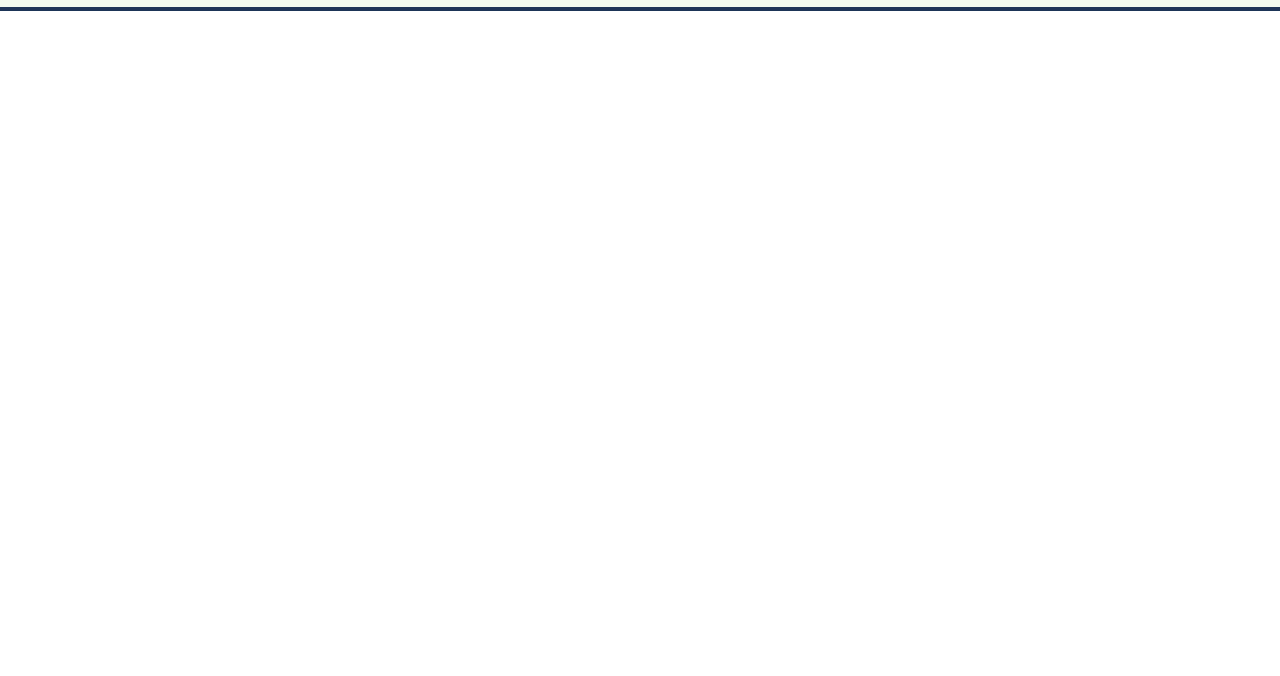
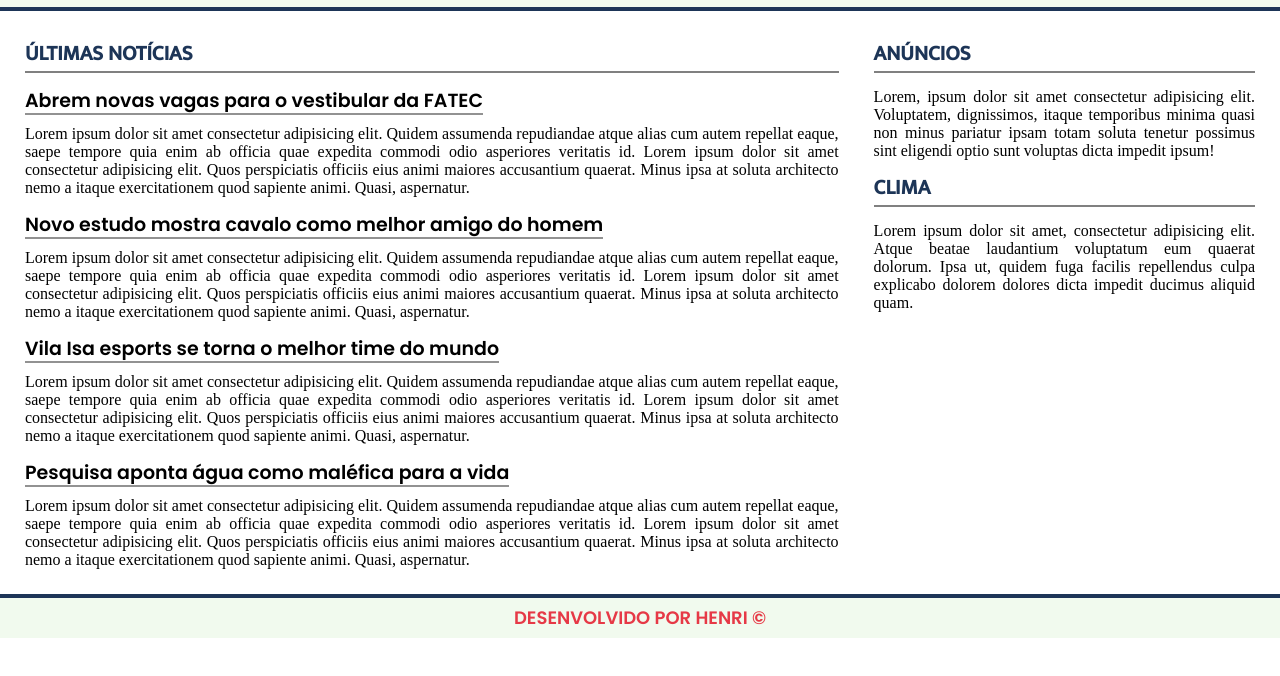
Before and after one commit to HenriqueLopesDev/jornal-do-bairro, a plain HTML site: page index.html in a window 1280 px wide. Shown: the part 52-728 px from the top of the page. Drawn offline with Linux system fonts and the light colour scheme.

Commit message:
Create the header component

```diff
--- /dev/null
+++ b/css/components/footer.css
@@ -0,0 +1,17 @@
+footer{
+    background-color: #F1FAEE;
+    border-top: 4px solid #1D3557;
+    display: flex;
+    height: 100%;
+    line-height: 40px;
+    align-items: center;
+    justify-content: center;
+}
+
+h1{
+    font-size: 26px;
+    font-family: "Poppins", Arial, Helvetica, sans-serif;
+    font-weight: 600;
+    text-transform: uppercase;
+    color: #E63946;
+}
--- /dev/null
+++ b/css/components/header.css
@@ -0,0 +1,62 @@
+header{
+    display: flex;
+    align-items: center;
+    justify-content: space-between;
+    background-color: #F1FAEE;
+    border-bottom: 4px solid #1D3557;
+    padding: 10px 25px;
+}
+
+h1{
+    font-size: 26px;
+    font-family: "Poppins", Arial, Helvetica, sans-serif;
+    font-weight: 600;
+    text-transform: uppercase;
+    color: #E63946;
+}
+
+a{
+    color: #E63946;
+    font-size: 18px;
+    font-family: "Poppins", Arial, Helvetica, sans-serif;
+    font-weight: 550;
+    text-decoration: none;
+    text-transform: uppercase;
+    margin-right: 20px;
+    display: inline-flex;
+    height: 35px;
+    line-height: 35px;
+    transition: transform 200ms linear;
+}
+
+a:hover{
+    transform: scale(1.08);
+}
+
+nav{
+    display:inline-flex;
+}
+
+#campo{
+    width: 350px;
+    height: 30px;
+    border-radius: 5px;
+    border: 1.5px solid #F1FAEE;
+    outline: 0;
+}
+
+#botao_busca{
+    display: inline-flex;
+    vertical-align: middle;
+    width: auto;
+    height: auto;
+    border: none;
+    background: none;
+    font-size: 18px;
+    transition: transform 200ms linear;
+}
+
+#botao_busca:hover{
+    cursor: pointer;
+    transform: scale(1.08);
+}
--- a/css/index.css
+++ b/css/index.css
@@ -1,62 +1,52 @@
-header{
-    display: flex;
-    align-items: center;
-    justify-content: space-between;
-    background-color: #F1FAEE;
-    border-bottom: 4px solid #1D3557;
-    padding: 10px 25px;
+h2{
+    font-family: Arial, Helvetica, sans-serif;
+    font-size: 20px;
+    text-transform: uppercase;
 }
 
-h1{
-    font-size: 26px;
+h3{
+    font-size: 19px;
     font-family: "Poppins", Arial, Helvetica, sans-serif;
-    font-weight: 600;
-    text-transform: uppercase;
-    color: #E63946;
+    display: inline-block;
+    margin-bottom: 5px;
+    border-bottom: 2px solid rgb(146, 146, 146);
+    margin-bottom: 10px;
+    line-height: 25px;
 }
 
-a{
-    color: #E63946;
-    font-size: 18px;
-    font-family: "Poppins", Arial, Helvetica, sans-serif;
-    font-weight: 550;
-    text-decoration: none;
-    text-transform: uppercase;
-    margin-right: 20px;
-    display: inline-flex;
-    height: 35px;
-    line-height: 35px;
-    transition: transform 200ms linear;
+main{
+    display: flex;
+    background-color: #FFF;
 }
 
-a:hover{
-    transform: scale(1.08);
+.parte-esquerda{
+    margin-top: 15px;
+    width: 64%;
+    padding: 10px;
+    padding-left: 25px;
+    padding-right: 25px;
+    margin-bottom: 15px;
 }
 
-nav{
-    display:inline-flex;
+.parte-direita{
+    margin-top: 15px;
+    width: 30%;
+    padding: 10px;
+    padding-right: 25px;
+    margin-bottom: 15px;
 }
 
-#campo{
-    width: 350px;
-    height: 30px;
-    border-radius: 5px;
-    border: 1.5px solid #F1FAEE;
-    outline: 0;
+.anuncios{
+    margin-bottom: 10px;
+    text-align: justify;
 }
 
-#botao_busca{
-    display: inline-flex;
-    vertical-align: middle;
-    width: auto;
-    height: auto;
-    border: none;
-    background: none;
-    font-size: 18px;
-    transition: transform 200ms linear;
+.clima{
+    text-align: justify;
 }
 
-#botao_busca:hover{
-    cursor: pointer;
-    transform: scale(1.08);
+.noticia{
+    margin-top: 15px;
+    text-align: justify;
+
 }
--- a/css/reset.css
+++ b/css/reset.css
@@ -1,3 +1,3 @@
-body, h1, h2, h3{
+body, h1, h2, h3, p{
 	margin: 0px;
 }
--- a/index.html
+++ b/index.html
@@ -6,9 +6,11 @@
         <script src="https://kit.fontawesome.com/08c8a17f4e.js" crossorigin="anonymous"></script>
         <link rel="preconnect" href="https://fonts.googleapis.com">
         <link rel="preconnect" href="https://fonts.gstatic.com" crossorigin>
-        <link href="https://fonts.googleapis.com/css2?family=Poppins:wght@300;400;500;600&display=swap" rel="stylesheet">
+        <link href="https://fonts.googleapis.com/css2?family=Mukta:wght@400;500&family=Poppins:wght@300;400;500;600&display=swap" rel="stylesheet">
         <link rel="stylesheet" href="css/reset.css">
         <link rel="stylesheet" href="css/index.css">
+        <link rel="stylesheet" href="css/components/header.css">
+        <link rel="stylesheet" href="css/components/footer.css">
         <title>Jornal do Bairro</title>
     </head>
     <body>
@@ -27,5 +29,39 @@
                 </form>
             </nav>
         </header>
+        <main>
+            <div class="parte-esquerda">
+                <h2 style="border-bottom: 2px solid gray; color: #1D3557; font-family: 'Mukta', Arial, Helvetica, sans-serif; font-size: 21px;">Últimas Notícias</h2>
+                <div class="noticia">
+                    <h3>Abrem novas vagas para o vestibular da FATEC</h3>
+                    <p>Lorem ipsum dolor sit amet consectetur adipisicing elit. Quidem assumenda repudiandae atque alias cum autem repellat eaque, saepe tempore quia enim ab officia quae expedita commodi odio asperiores veritatis id. Lorem ipsum dolor sit amet consectetur adipisicing elit. Quos perspiciatis officiis eius animi maiores accusantium quaerat. Minus ipsa at soluta architecto nemo a itaque exercitationem quod sapiente animi. Quasi, aspernatur.</p>
+                </div>
+                <div class="noticia">
+                    <h3>Novo estudo mostra cavalo como melhor amigo do homem</h3>
+                    <p>Lorem ipsum dolor sit amet consectetur adipisicing elit. Quidem assumenda repudiandae atque alias cum autem repellat eaque, saepe tempore quia enim ab officia quae expedita commodi odio asperiores veritatis id. Lorem ipsum dolor sit amet consectetur adipisicing elit. Quos perspiciatis officiis eius animi maiores accusantium quaerat. Minus ipsa at soluta architecto nemo a itaque exercitationem quod sapiente animi. Quasi, aspernatur.</p>
+                </div>
+                <div class="noticia">
+                    <h3>Vila Isa esports se torna o melhor time do mundo</h3>
+                    <p>Lorem ipsum dolor sit amet consectetur adipisicing elit. Quidem assumenda repudiandae atque alias cum autem repellat eaque, saepe tempore quia enim ab officia quae expedita commodi odio asperiores veritatis id. Lorem ipsum dolor sit amet consectetur adipisicing elit. Quos perspiciatis officiis eius animi maiores accusantium quaerat. Minus ipsa at soluta architecto nemo a itaque exercitationem quod sapiente animi. Quasi, aspernatur.</p>
+                </div>
+                <div class="noticia">
+                    <h3>Pesquisa aponta água como maléfica para a vida</h3>
+                    <p>Lorem ipsum dolor sit amet consectetur adipisicing elit. Quidem assumenda repudiandae atque alias cum autem repellat eaque, saepe tempore quia enim ab officia quae expedita commodi odio asperiores veritatis id. Lorem ipsum dolor sit amet consectetur adipisicing elit. Quos perspiciatis officiis eius animi maiores accusantium quaerat. Minus ipsa at soluta architecto nemo a itaque exercitationem quod sapiente animi. Quasi, aspernatur.</p>
+                </div>
+            </div>
+            <div class="parte-direita">
+                <div class="anuncios">
+                    <h2 style="border-bottom: 2px solid gray; margin-bottom: 15px; color: #1D3557; font-family: 'Mukta', Arial, Helvetica, sans-serif; font-size: 21px;">Anúncios</h2>
+                    <p>Lorem, ipsum dolor sit amet consectetur adipisicing elit. Voluptatem, dignissimos, itaque temporibus minima quasi non minus pariatur ipsam totam soluta tenetur possimus sint eligendi optio sunt voluptas dicta impedit ipsum!</p>
+                </div>
+                <div class="clima">
+                    <h2 style="border-bottom: 2px solid gray; margin-bottom: 15px; color: #1D3557; font-family: 'Mukta', Arial, Helvetica, sans-serif; font-size: 21px;">Clima</h2>
+                    <p>Lorem ipsum dolor sit amet, consectetur adipisicing elit. Atque beatae laudantium voluptatum eum quaerat dolorum. Ipsa ut, quidem fuga facilis repellendus culpa explicabo dolorem dolores dicta impedit ducimus aliquid quam.</p>
+                </div>
+            </div>
+        </main>
+        <footer>
+            <h1 style="font-size: 18px">Desenvolvido por Henri ©</h1>
+        </footer>
     </body>
 </html>
```
